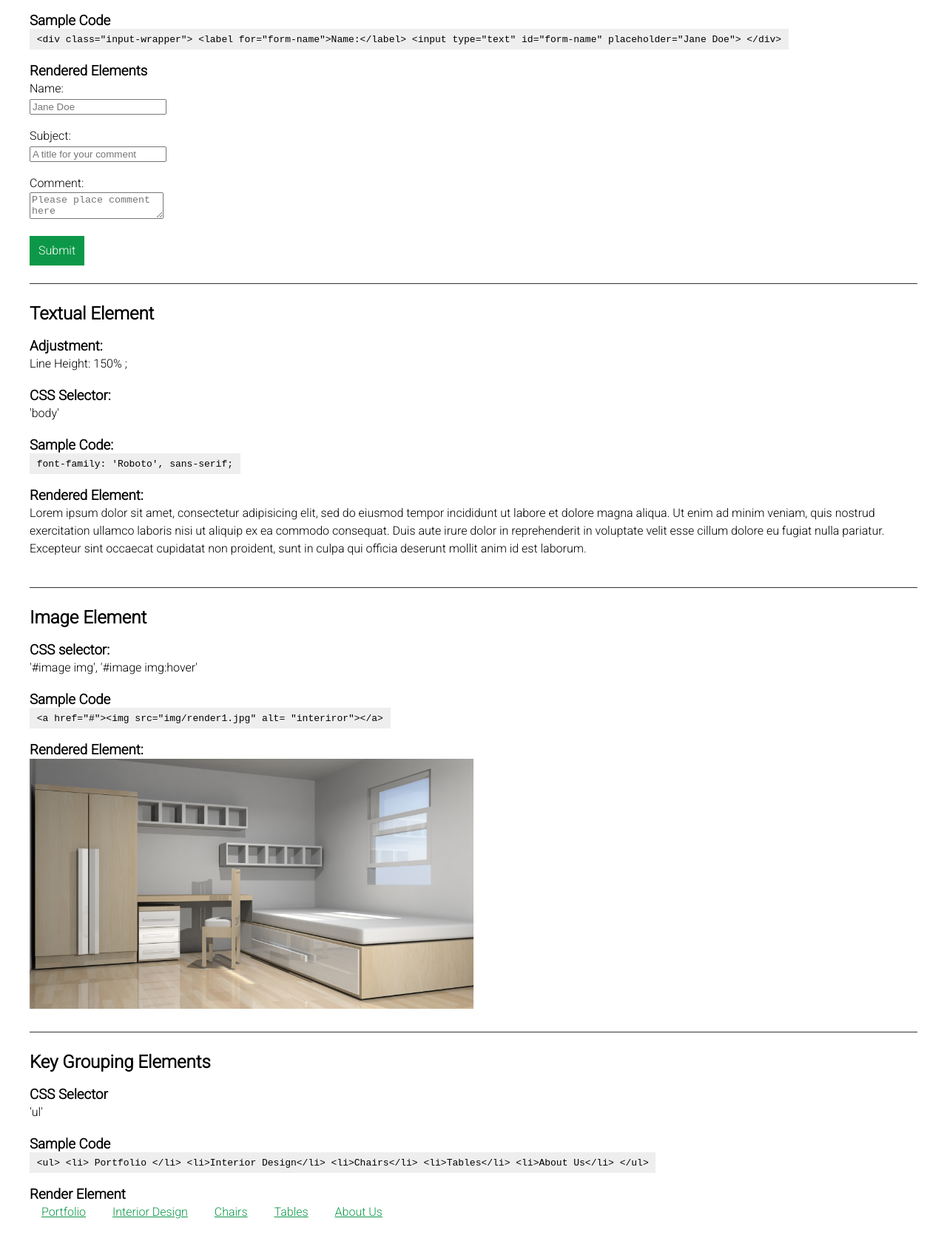
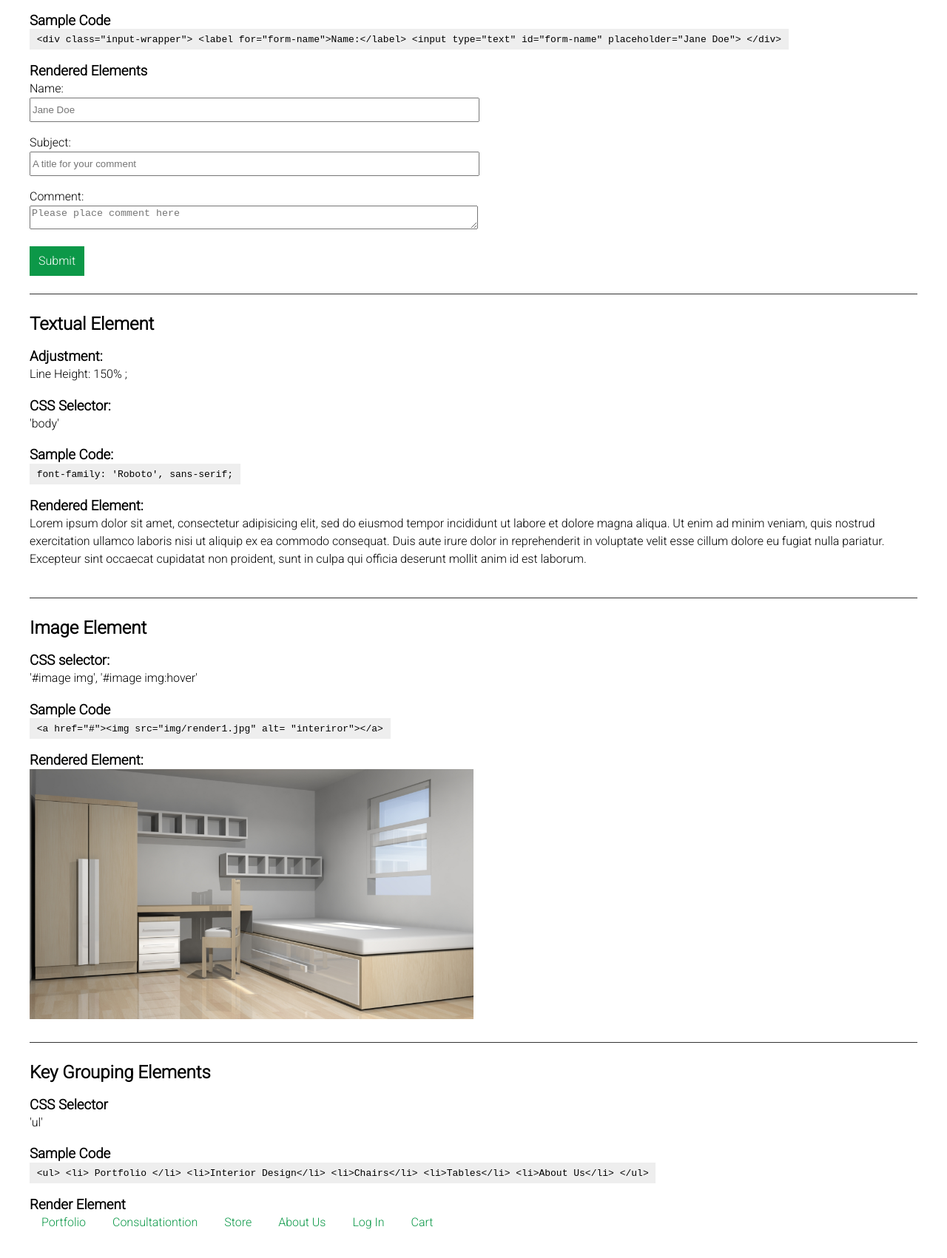
Before and after one commit to Anson515/iat339Project2, a plain HTML site: page index.html in a window 1280 px wide. Shown: the part 1085-2786 px from the top of the page at 74% size. Drawn offline with Linux system fonts and the light colour scheme.

```diff
--- a/css/main.css
+++ b/css/main.css
@@ -29,6 +29,7 @@ section code {
 
 a.button {
   display: inline-block;
+  text-decoration:none;
   padding: 0.5em 0.75em;
   color: white;
   background-color: #0C9848;
@@ -79,6 +80,7 @@ ul, menu, dir {
 }
 .navbar a.menu{
   display: inline-block;
+  text-decoration: none;
   padding-left: 1rem;
   padding-right: 1rem;
 
@@ -156,3 +158,14 @@ input.button:hover, input.button:focus {
   color: white;
   background-color: #0C9000;
 }
+
+.textBox{
+	width: 50%;
+	height: 2em;
+}
+
+.textBox:focus{
+	transition: 0.5s ease-out;
+	box-shadow: 0 0 5px #00796b;
+
+}
--- a/index.html
+++ b/index.html
@@ -71,17 +71,17 @@
 
       <div class="input-wrapper">
         <label for="form-name">Name:</label>
-        <input type="text" id="form-name" placeholder="Jane Doe">
+        <input class="textBox" type="text" id="form-name" placeholder="Jane Doe">
       </div>
 
       <div class="input-wrapper">
         <label for="form-subject">Subject:</label>
-        <input type="text" id="form-subject" placeholder="A title for your comment">
+        <input class="textBox" type="text" id="form-subject" placeholder="A title for your comment">
       </div>
 
         <div class="input-wrapper">
           <label for="form-comment">Comment:</label>
-          <textarea id="form-comment" placeholder="Please place comment here"></textarea>
+          <textarea class="textBox" id="form-comment" placeholder="Please place comment here"></textarea>
         </div>
 
          <a class="button" href="#">Submit</a>
@@ -150,10 +150,11 @@
 
       <ul class = "navbar">
         <li><a href="#" class = "menu">Portfolio</a></li>
-        <li><a href="#" class = "menu">Interior Design</a></li>
-        <li><a href="#" class = "menu">Chairs</a></li>
-        <li><a href="#" class = "menu">Tables</a></li>
+        <li><a href="#" class = "menu">Consultationtion</a></li>
+        <li><a href="#" class = "menu">Store</a></li>
         <li><a href="#" class = "menu">About Us</a></li>
+		<li><a href="#" class = "menu">Log In</a></li>
+		<li><a href="#" class = "menu">Cart</a></li>
       </ul>
 
 
```
Also changed, not shown: templates/login.html (+0 -9 lines).
